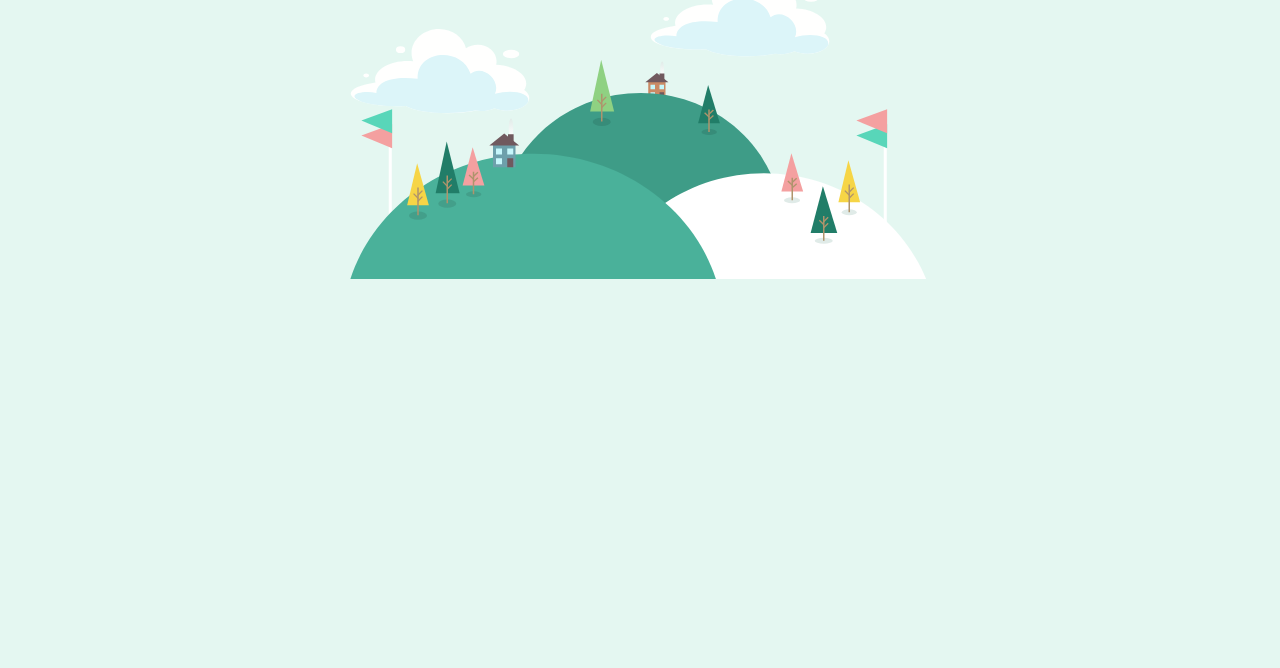
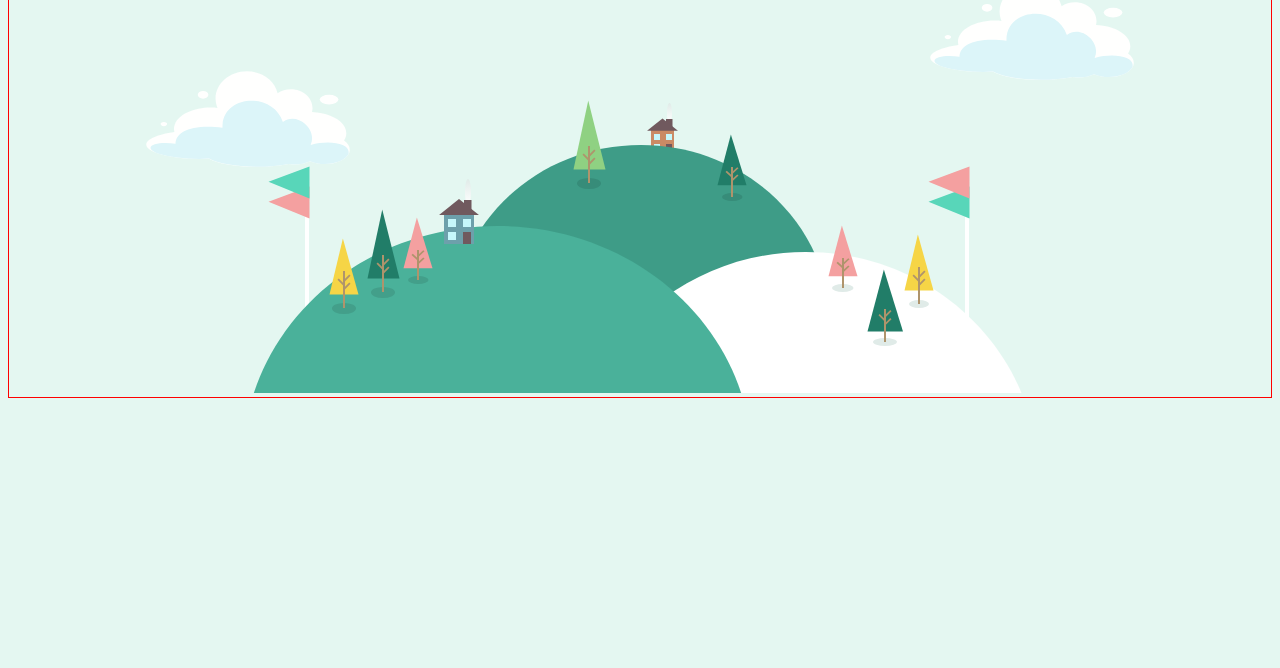
Before and after one commit to aminul321/New-website, a plain HTML site: page index.html in a window 1280 px wide. Shown: the part 132-800 px from the top of the page. Drawn offline with Linux system fonts and the light colour scheme.

Commit message:
box top-cloud bottom-cloud mountain top-container

```diff
--- a/index.html
+++ b/index.html
@@ -11,7 +11,7 @@
   </head>
 
   <body class="box">
-    <div class="top-container">
+    <div class="top-container" style="border: 1px solid red;">
       <img class="Top-cloud" src="img/5669695.svg" alt="Cloud-Image" />
       <h1>This is Aminul</h1>
       <p>
--- a/style.css
+++ b/style.css
@@ -1,6 +1,6 @@
-body {
+.box {
   text-align: center;
-  background-color: rgb(228, 247, 241);
+  background-color: #e4f7f1;
   position: relative;
 }
 
@@ -16,20 +16,26 @@ p {
 }
 
 .Top-cloud {
-  width: 200px;
+  width: 18%;
+  /* height: auto; */
+  /* margin-top: 30px; */
+  position: absolute;
+  right:10%;
+  top: 80px;
+  /* margin-left: 250px; */
+}
+
+.Bottom-cloud {
+  width: 18%;
   height: auto;
   margin-top: 30px;
   position: absolute;
-}
+ left: 10%;
 
-.Bottom-cloud {
-  width: 200px;
-  height: auto;
-  position: absolute;
 }
 
 .mountain {
-  margin-top: 50px;
+  margin-top: 80px;
   height: auto;
-  width: 600px;
+  width: 800px;
 }
```
